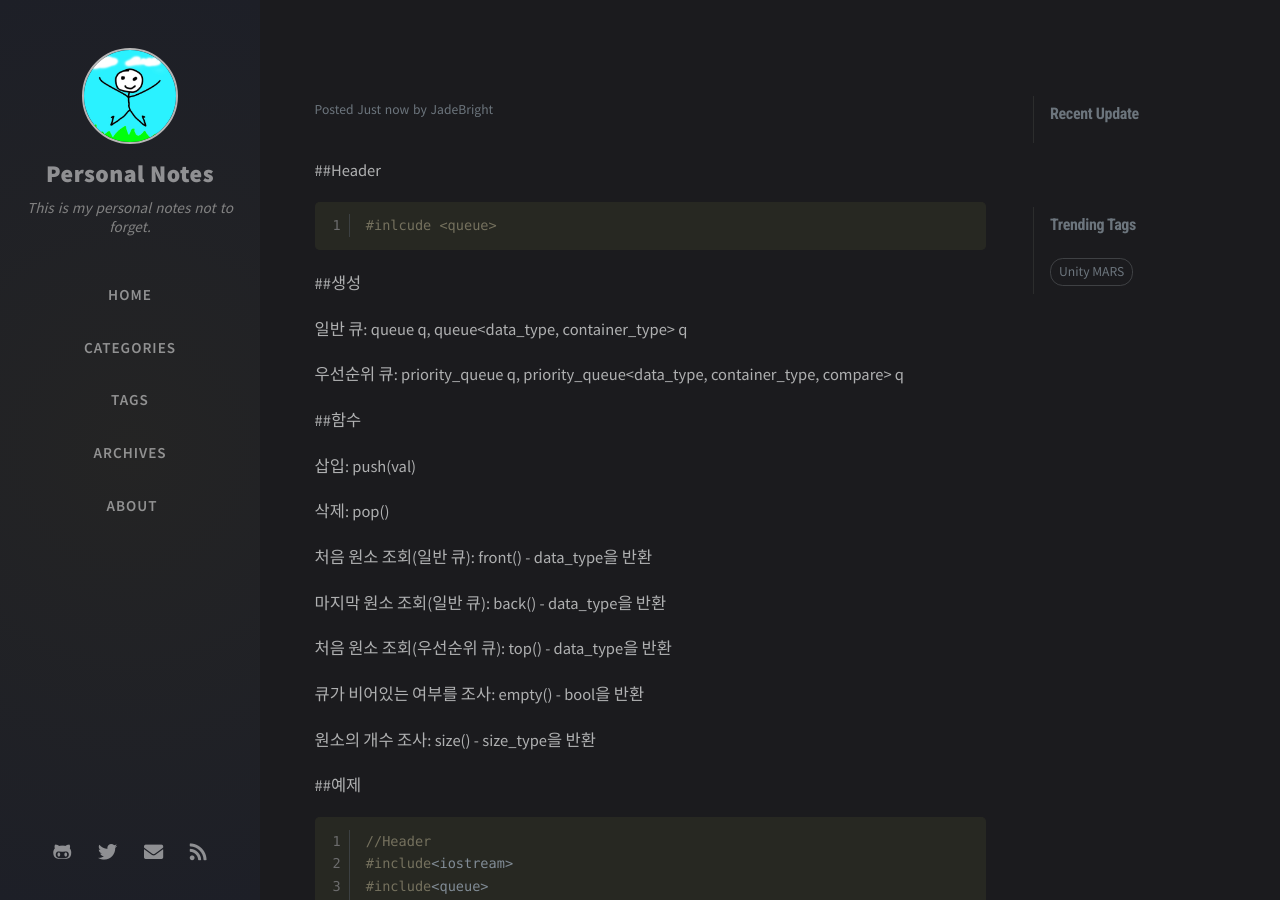
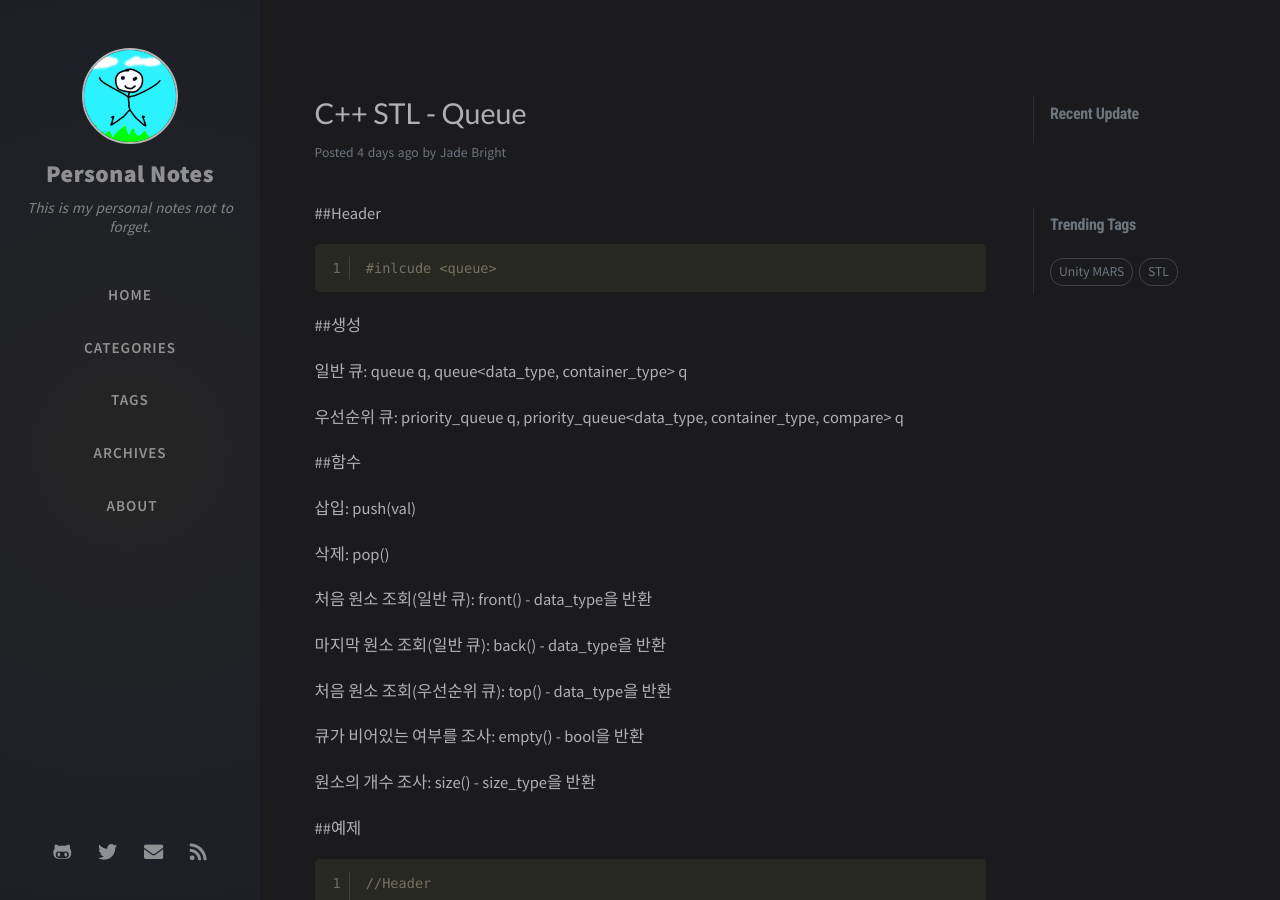
Before and after one commit to JadeBright/JadeBright.github.io, a Jekyll site: the page built from _posts/2020-09-12-c++_stl_queue.md, in a window 1280 px wide and 900 px high. Built offline with Jekyll 4.4.1, drawn with Linux system fonts in a browser that asks for light colours; nearby versions of some CDN libraries; comment, search, counter and statistics services are not loaded.

Commit message:
update09173

```diff
--- a/_posts/2020-09-12-c++_stl_queue.md
+++ b/_posts/2020-09-12-c++_stl_queue.md
@@ -1,5 +1,5 @@
 ---
-title: C++ STL: Queue
+title: C++ STL - Queue
 author: Jade Bright
 date: 2020-09-12 21:11:00 +0900
 categories: [C++]
```
